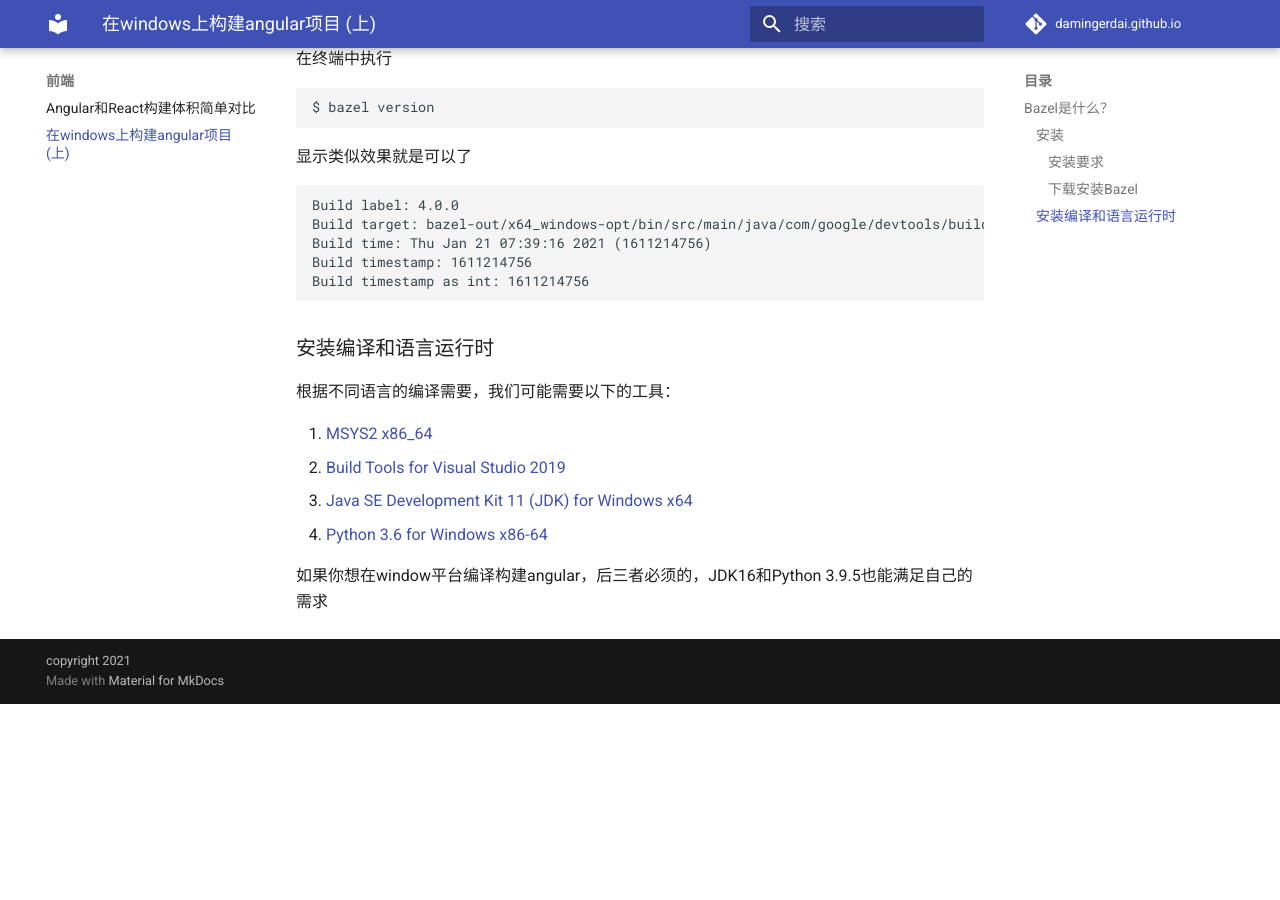
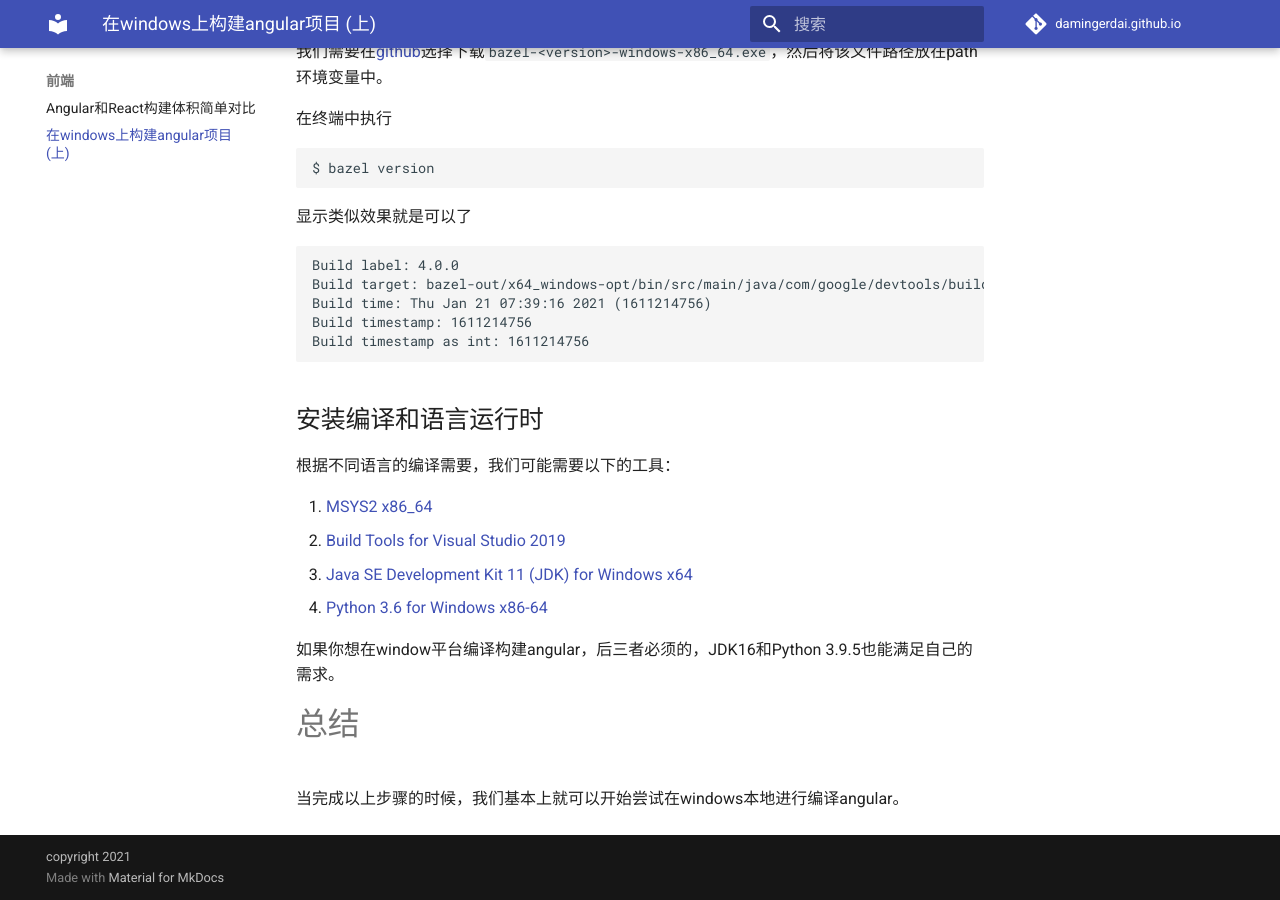
Before and after one commit to damingerdai/damingerdai.github.io, an MkDocs documentation site: the page built from docs/front-end/build-angular-on-windows.md, in a window 1280 px wide and 900 px high, scrolled down 1016 px. Built offline with MkDocs 1.6.1 and Material for MkDocs 9.7.7, drawn with Linux system fonts in a browser that asks for light colours; comment, search, counter and statistics services are not loaded; before the commit the page ends 1720 px from its top, so only the background shows below that.

Commit message:
添加一个总结

````diff
--- a/docs/front-end/build-angular-on-windows.md
+++ b/docs/front-end/build-angular-on-windows.md
@@ -2,19 +2,19 @@
 
 前端三大框架([angular](https://angular.io/), (react)[https://reactjs.org/], (vue)[https://vuejs.org/])中，angular一直都是一个很独特的存在。首先，angular的概念很多，服务、依赖注入、模块，指令等，都是在前端圈不是很常用的，此外，angular使用了[bazel](https://www.bazel.build/)作为构建工具，而react和vue都是使用了[rollup](https://rollupjs.org/guide/en/)，因此在本地编译构建angular将会远远超过react和vue，如果你是用的windows平台，那么一个个坑需要自己慢慢来填。。。
 
-## Bazel是什么？
+# Bazel是什么？
 
 根据官网的定义，Bazel是类似于Make，Maven和Gradle的开源构建和测试工具。它使用人类可读的高级构建语言[Starlark](https://github.com/bazelbuild/starlark)(一种基于python的方言)。 Bazel支持多种语言的项目，并为多种平台构建输出。
 
 从我个人角度来看，bazel是一个强大且复杂的构建系统，通过`build rule`的概念，支持多种语言、不同平台，支持构建C/C++,Java,Android,IOS,Golang,Nodejs,Docker项目
 
-### 安装
+## 安装
 
 Bazel官方支持Windows，macOS, Ubuntu Linux三大平台，这也是开发人员比较常用的本地开发平台。
 
 在社区的支持下，bazel还支持其他平台，具体信息可以看一下[官网](https://docs.bazel.build/versions/4.0.0/install.html)。这里我仅仅介绍如何在windows上安装。
 
-#### 安装要求
+### 安装要求
 
 在安装前，请确保你windows系统符合要求：
 1. 推荐使用64位的windows10，版本号不能低于1703
@@ -24,7 +24,7 @@ Bazel官方支持Windows，macOS, Ubuntu Linux三大平台，这也是开发人
 
 此外，请事先安装[Visual C++ Redistributable for Visual Studio 2015](https://www.microsoft.com/en-us/download/details.aspx?id=48145)
 
-#### 下载安装Bazel
+### 下载安装Bazel
 
 我们需要在[github](https://github.com/bazelbuild/bazel/releases)选择下载`bazel-<version>-windows-x86_64.exe`，然后将该文件路径放在path环境变量中。
 
@@ -43,7 +43,7 @@ Build timestamp: 1611214756
 Build timestamp as int: 1611214756
 ```
 
-### 安装编译和语言运行时
+## 安装编译和语言运行时
 
 根据不同语言的编译需要，我们可能需要以下的工具：
 
@@ -52,4 +52,8 @@ Build timestamp as int: 1611214756
 3. [Java SE Development Kit 11 (JDK) for Windows x64](https://www.oracle.com/java/technologies/javase-jdk11-downloads.html)
 4. [Python 3.6 for Windows x86-64](https://www.python.org/downloads/windows/)
 
-如果你想在window平台编译构建angular，后三者必须的，JDK16和Python 3.9.5也能满足自己的需求
+如果你想在window平台编译构建angular，后三者必须的，JDK16和Python 3.9.5也能满足自己的需求。
+
+# 总结
+
+当完成以上步骤的时候，我们基本上就可以开始尝试在windows本地进行编译angular。
````
